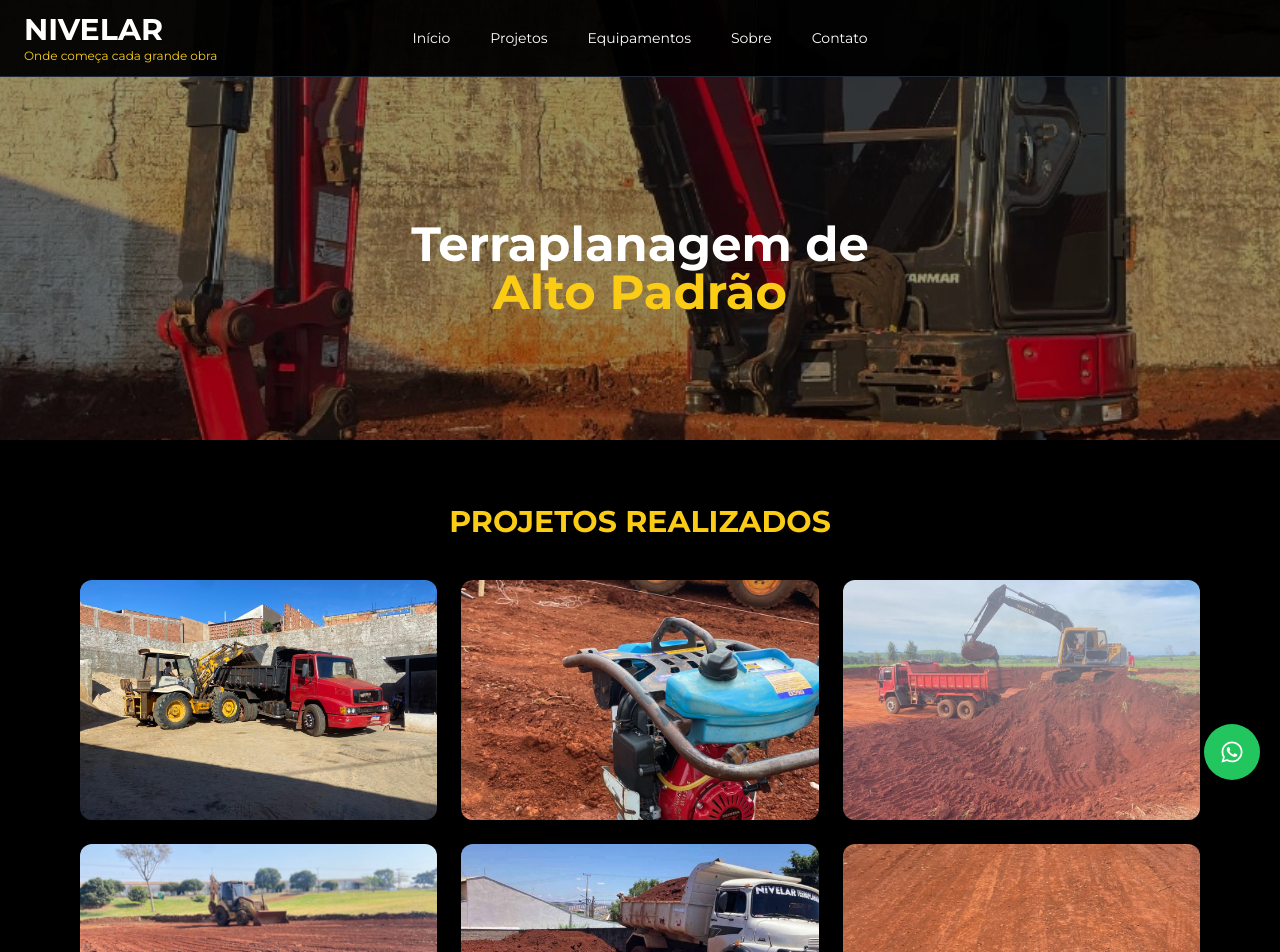
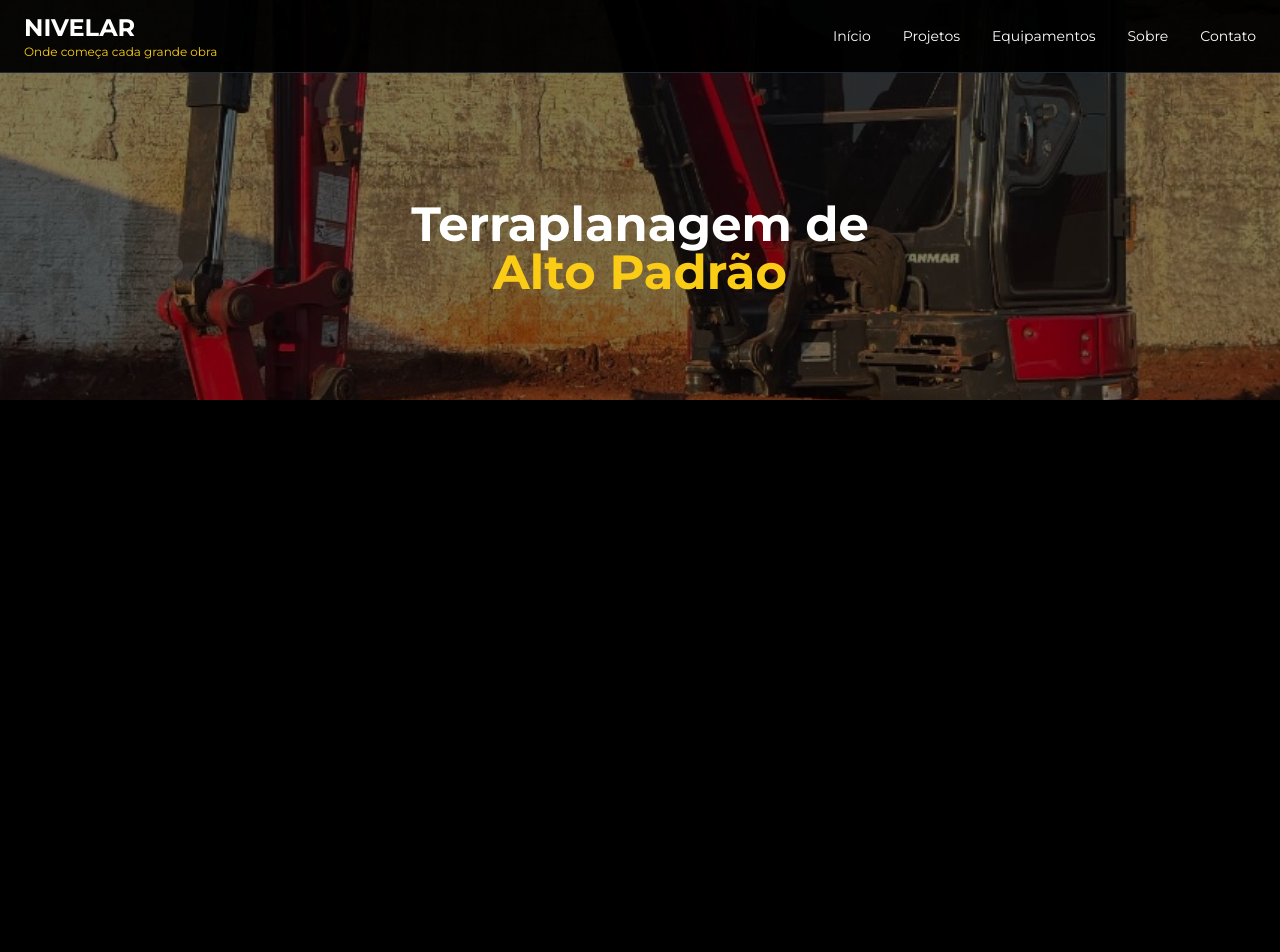
Before and after one commit to emanueldomingues/site-nivelar, a Next.js app: page / in a window 1280 px wide. Shown: the top 952 px of the page. After the commit the page ends 800 px from the top, so only its background shows below. Built offline with nearby package versions, Linux system fonts and the light colour scheme.

Commit message:
etapa 3 hero

```diff
--- a/app/page.tsx
+++ b/app/page.tsx
@@ -1,231 +1,71 @@
 "use client";
 
-import { useState, useEffect } from "react";
-import { FaWhatsapp, FaStar } from "react-icons/fa";
+import { useEffect, useState } from "react";
 
 export default function Home() {
   const [current, setCurrent] = useState(0);
-  const [zoomImg, setZoomImg] = useState<string | null>(null);
-  const [rating, setRating] = useState(0);
 
-  const heroImages = [
+  const images = [
     "/images/equipamentos/maquina1.jpg",
     "/images/equipamentos/maquina2.jpg",
     "/images/equipamentos/maquina3.jpg",
   ];
 
-  const equipamentos = [
-    "/images/equipamentos/maquina1.jpg",
-    "/images/equipamentos/maquina2.jpg",
-    "/images/equipamentos/maquina3.jpg",
-    "/images/equipamentos/maquina4.jpg",
-    "/images/equipamentos/maquina5.jpg",
-    "/images/equipamentos/maquina6.jpg",
-    "/images/equipamentos/maquina7.jpg",
-    "/images/equipamentos/maquina8.jpg",
-    "/images/equipamentos/maquina9.jpg",
-    "/images/equipamentos/maquina10.jpg",
-  ];
-
-  const projetos = [
-    "/images/projetos/projeto1.jpg",
-    "/images/projetos/projeto2.jpg",
-    "/images/projetos/projeto3.jpg",
-    "/images/projetos/projeto4.jpg",
-    "/images/projetos/projeto5.jpg",
-    "/images/projetos/projeto6.jpg",
-    "/images/projetos/projeto7.jpg",
-    "/images/projetos/projeto8.jpg",
-    "/images/projetos/projeto9.jpg",
-  ];
-
   useEffect(() => {
     const interval = setInterval(() => {
-      setCurrent((prev) => (prev + 1) % heroImages.length);
+      setCurrent((prev) => (prev + 1) % images.length);
     }, 4000);
+
     return () => clearInterval(interval);
   }, []);
 
   return (
-    <div className="bg-black text-white">
+    <main className="bg-black text-white min-h-screen">
 
       {/* HEADER */}
-      <header className="fixed top-0 w-full bg-black/95 z-50 border-b border-gray-800">
-        <div className="flex justify-between items-center px-6 py-3 relative">
+      <header className="fixed top-0 w-full bg-black/95 border-b border-gray-800 px-6 py-3 z-50">
+        <div className="flex justify-between items-center">
+
           <div>
-            <h1 className="text-3xl font-bold">NIVELAR</h1>
+            <h1 className="text-2xl font-bold">NIVELAR</h1>
             <p className="text-xs text-yellow-400">
               Onde começa cada grande obra
             </p>
           </div>
 
-          <nav className="hidden md:flex gap-10 absolute left-1/2 -translate-x-1/2 text-sm font-medium">
-            <a href="#home" className="hover:text-yellow-400">Início</a>
-            <a href="#projetos" className="hover:text-yellow-400">Projetos</a>
-            <a href="#equipamentos" className="hover:text-yellow-400">Equipamentos</a>
-            <a href="#sobre" className="hover:text-yellow-400">Sobre</a>
-            <a href="#contato" className="hover:text-yellow-400">Contato</a>
+          <nav className="hidden md:flex gap-8 text-sm">
+            <a href="#" className="hover:text-yellow-400">Início</a>
+            <a href="#" className="hover:text-yellow-400">Projetos</a>
+            <a href="#" className="hover:text-yellow-400">Equipamentos</a>
+            <a href="#" className="hover:text-yellow-400">Sobre</a>
+            <a href="#" className="hover:text-yellow-400">Contato</a>
           </nav>
+
         </div>
       </header>
 
       {/* HERO */}
-      <section id="home" className="h-[55vh] pt-24 relative flex items-center justify-center">
-        {heroImages.map((img, i) => (
-          <div key={i}
-            className={`absolute inset-0 bg-cover bg-center transition ${
+      <section className="h-[50vh] pt-24 relative flex items-center justify-center">
+
+        {images.map((img, i) => (
+          <div
+            key={i}
+            className={`absolute inset-0 bg-cover bg-center transition-opacity duration-700 ${
               current === i ? "opacity-100" : "opacity-0"
             }`}
             style={{ backgroundImage: `url(${img})` }}
           />
         ))}
-        <div className="absolute inset-0 bg-black/40" />
+
+        <div className="absolute inset-0 bg-black/50" />
 
         <h2 className="text-3xl md:text-5xl font-bold text-center relative px-4">
           Terraplanagem de <br />
           <span className="text-yellow-400">Alto Padrão</span>
         </h2>
+
       </section>
 
-      {/* PROJETOS */}
-      <section id="projetos" className="py-16 text-center">
-        <h2 className="text-3xl font-bold text-yellow-400 mb-10">
-          PROJETOS REALIZADOS
-        </h2>
-
-        <div className="grid md:grid-cols-3 gap-6 max-w-6xl mx-auto px-4">
-          {projetos.map((img, i) => (
-            <img key={i}
-              src={img}
-              onClick={() => setZoomImg(img)}
-              className="h-[240px] w-full object-cover rounded-xl hover:scale-105 cursor-pointer transition"
-            />
-          ))}
-        </div>
-      </section>
-
-      {/* EQUIPAMENTOS */}
-      <section id="equipamentos" className="py-16 bg-[#111] text-center">
-        <h2 className="text-3xl font-bold text-yellow-400 mb-10">
-          NOSSOS EQUIPAMENTOS
-        </h2>
-
-        <div className="grid md:grid-cols-3 gap-6 max-w-6xl mx-auto px-4">
-          {equipamentos.map((img, i) => (
-            <img key={i}
-              src={img}
-              onClick={() => setZoomImg(img)}
-              className="h-[240px] w-full object-cover rounded-xl hover:scale-105 cursor-pointer transition"
-            />
-          ))}
-        </div>
-      </section>
-
-      {/* SOBRE */}
-      <section id="sobre" className="py-16 text-center px-4">
-        <h2 className="text-3xl font-bold text-yellow-400 mb-6">SOBRE NÓS</h2>
-
-        <p className="max-w-2xl mx-auto text-gray-300 mb-10 leading-relaxed">
-          Na Nivelar Terraplanagem, acreditamos que toda grande obra começa com uma base sólida e bem executada.
-          Nosso trabalho vai além da movimentação de terra: preparamos o terreno para que projetos se tornem realidade com segurança e precisão.
-          <br /><br />
-          Guiados pelo nosso propósito,
-          <span className="text-white font-semibold"> "Onde começa cada grande obra"</span>,
-          atuamos com responsabilidade, tecnologia e compromisso.
-        </p>
-
-        <div className="flex flex-col md:flex-row gap-8 max-w-5xl mx-auto text-left">
-          <div className="border-l-4 border-yellow-400 pl-4">
-            <h3 className="text-yellow-400 font-bold">Ética</h3>
-            <p className="text-gray-300 text-sm">Transparência e respeito.</p>
-          </div>
-          <div className="border-l-4 border-yellow-400 pl-4">
-            <h3 className="text-yellow-400 font-bold">Compromisso</h3>
-            <p className="text-gray-300 text-sm">Cumprimento de prazos.</p>
-          </div>
-          <div className="border-l-4 border-yellow-400 pl-4">
-            <h3 className="text-yellow-400 font-bold">Qualidade</h3>
-            <p className="text-gray-300 text-sm">Excelência na execução.</p>
-          </div>
-        </div>
-      </section>
-
-      {/* DEPOIMENTOS */}
-      <section className="py-16 text-center">
-        <h2 className="text-3xl text-yellow-400 mb-10">DEPOIMENTOS</h2>
-
-        <div className="grid md:grid-cols-3 gap-6 max-w-6xl mx-auto px-4">
-          {["Excelente serviço", "Muito profissional", "Recomendo totalmente"].map((t, i) => (
-            <div key={i} className="bg-black p-6 border border-gray-700 rounded-xl">
-              <div className="text-yellow-400 mb-2">★★★★★</div>
-              <p>{t}</p>
-            </div>
-          ))}
-        </div>
-      </section>
-
-      {/* FORM */}
-      <section className="py-16 text-center px-4">
-        <h2 className="text-yellow-400 mb-4">Avalie nosso serviço</h2>
-
-        <div className="flex justify-center gap-2 mb-4">
-          {[1,2,3,4,5].map((n) => (
-            <FaStar key={n}
-              onClick={() => setRating(n)}
-              className={rating >= n ? "text-yellow-400" : "text-gray-500"}
-            />
-          ))}
-        </div>
-
-        <input placeholder="Nome" className="p-2 mb-2 w-full max-w-md text-black" />
-        <textarea placeholder="Mensagem" className="p-2 mb-2 w-full max-w-md text-black" />
-      </section>
-
-      {/* CONTATO */}
-      <section id="contato" className="py-16 px-4">
-        <h2 className="text-3xl text-yellow-400 text-center mb-10">CONTATO</h2>
-
-        <div className="grid md:grid-cols-2 gap-10 max-w-6xl mx-auto items-center">
-
-          <iframe
-            src="https://www.google.com/maps?q=Av.+Antônio+Raminelli,+857,+Cambé&output=embed"
-            className="w-full md:w-[115%] h-[520px] rounded-xl"
-          />
-
-          <div className="flex flex-col gap-4 text-gray-300 text-base">
-
-            <p>📍 Av. Antônio Raminelli, 857 - Cambé</p>
-
-            <a href="https://wa.me/5543998061421" className="flex gap-3 items-center hover:text-yellow-400">
-              <div className="bg-green-500 p-2 rounded-full">
-                <FaWhatsapp />
-              </div>
-              Fernando
-            </a>
-
-            <a href="https://instagram.com/terraplanagem.nivelar"
-              className="flex gap-3 items-center hover:text-yellow-400">
-              <img src="/icons/instagram.svg" className="w-7" />
-              @terraplanagem.nivelar
-            </a>
-
-          </div>
-        </div>
-      </section>
-
-      {/* ZOOM */}
-      {zoomImg && (
-        <div onClick={() => setZoomImg(null)} className="fixed inset-0 bg-black/90 flex justify-center items-center z-50">
-          <img src={zoomImg} className="max-h-[90%]" />
-        </div>
-      )}
-
-      {/* BOTÃO WHATS */}
-      <a href="https://wa.me/5543998061421"
-        className="fixed bottom-5 right-5 bg-green-500 p-4 rounded-full text-white text-2xl shadow-lg">
-        <FaWhatsapp />
-      </a>
-
-    </div>
+    </main>
   );
 }
```
